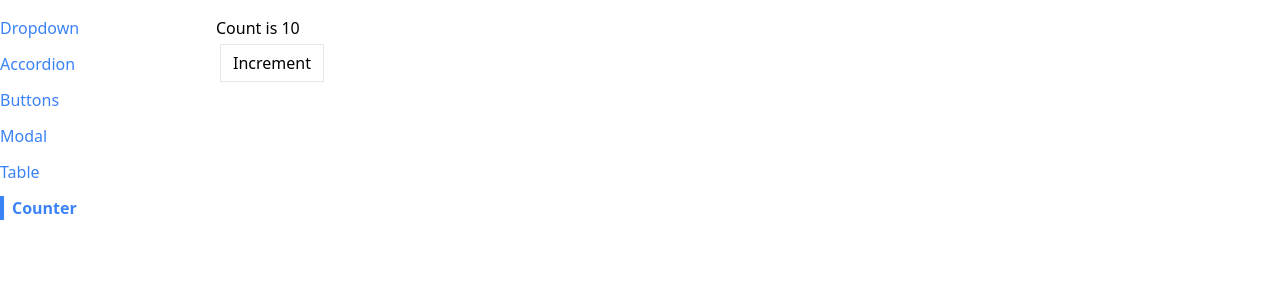
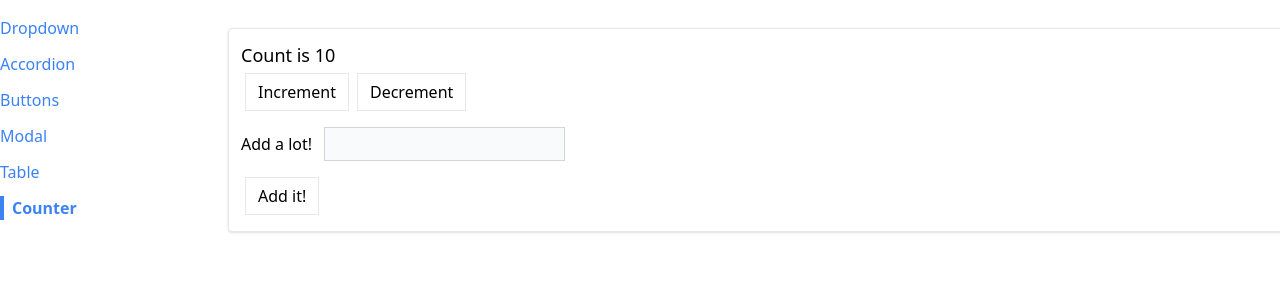
Before and after one commit to walkerjbarry/comps, a React (Create React App) app: page /counter in a window 1280 px wide. Shown: the top 300 px of the page. Built offline with nearby package versions, Linux system fonts and the light colour scheme.

Commit message:
Completed the Counter section of the app.  Installed and made use of immer, updated reducer (in the CounterPage) component to reflect the usage of immer.

```diff
--- a/package.json
+++ b/package.json
@@ -7,6 +7,7 @@
     "@testing-library/react": "^13.4.0",
     "@testing-library/user-event": "^13.5.0",
     "classnames": "^2.3.2",
+    "immer": "^10.0.2",
     "prop-types": "^15.8.1",
     "react": "^18.2.0",
     "react-dom": "^18.2.0",
--- a/src/Pages/CounterPage.js
+++ b/src/Pages/CounterPage.js
@@ -1,17 +1,92 @@
-import useCounter from '../hooks/use-counter';
-import Button from '../components/Button'
+import {produce}  from 'immer';
+import { useReducer } from 'react';
+import Button from '../components/Button';
+import Panel from '../components/Panel';
+
+const INCREMENT_COUNT = 'increment';
+const SET_VALUE_TO_ADD = 'change_value_to_add';
+const DECREMENT_COUNT = 'decrement';
+const ADD_VALUE_TO_COUNT = 'add_value_to_count';
+//this is a convention to prevent bugs due to misspelling of strings - if you misspell the
+
+const reducer = (state, action) => {
+
+    switch (action.type) {
+        case INCREMENT_COUNT:
+            state.count = state.count + 1;
+            return;
+        case SET_VALUE_TO_ADD:
+            state.valueToAdd = action.payload;
+            return;
+        case DECREMENT_COUNT:
+            state.count = state.count - 1;
+            return;
+        case ADD_VALUE_TO_COUNT:
+                state.count = state.count + state.valueToAdd;
+                state.valueToAdd = 0;
+                return;
+        default:
+            return;
+    };
+
+};
+
+function CounterPage({ initialCount }) {
+   // const [count, setCount] = useState(initialCount);
+   // const [valueToAdd, setValueToAdd] = useState(0);
+
+    const [state, dispatch] = useReducer(produce(reducer), {
+        count: initialCount,
+        valueToAdd:0,
+    });
+
+    const increment = () => {
+        dispatch({
+            type: INCREMENT_COUNT
+        });
+    };
+    const decrement = () => {
+        dispatch({
+            type: DECREMENT_COUNT
+        });
+    };
+
+    const handleChange = (event) => {
+        const value = parseInt(event.target.value) || 0;
+
+        dispatch({
+            type: SET_VALUE_TO_ADD,
+            payload: value
+        })
+    };
+
+    const handleSubmit = (event) => {
+        event.preventDefault();
+
+        dispatch({
+            type: ADD_VALUE_TO_COUNT,
+        });
+    }
 
 
-function CounterPage({ initialCount }) {
-    const { count, increment }= useCounter(initialCount);
+    return(
+    <Panel className="m-3">
+            <h1 className="text-lg">Count is {state.count}</h1>
+            <div className="flex flex-row">
+                <Button onClick={increment}>Increment</Button>
+                <Button onClick={decrement}>Decrement</Button>
+            </div>
+            <form onSubmit={handleSubmit}>
+            <label>Add a lot!</label>
+            <input
+                value={state.valueToAdd || ''}
+                onChange={handleChange}
+                type="number"
+                className="p-1 m-3 bg-gray-50 border border-gray-300" />
 
-    return(
-    <div>
-        <h1>Count is {count}</h1>
-            <Button onClick={increment}>
-            Increment
-            </Button >
-        </div>
+                <Button>Add it!</Button>
+            </form>
+                </Panel>
         )
 };
 
```
Also changed, not shown: 1 other file (tests, documents, lock files or other folders).
